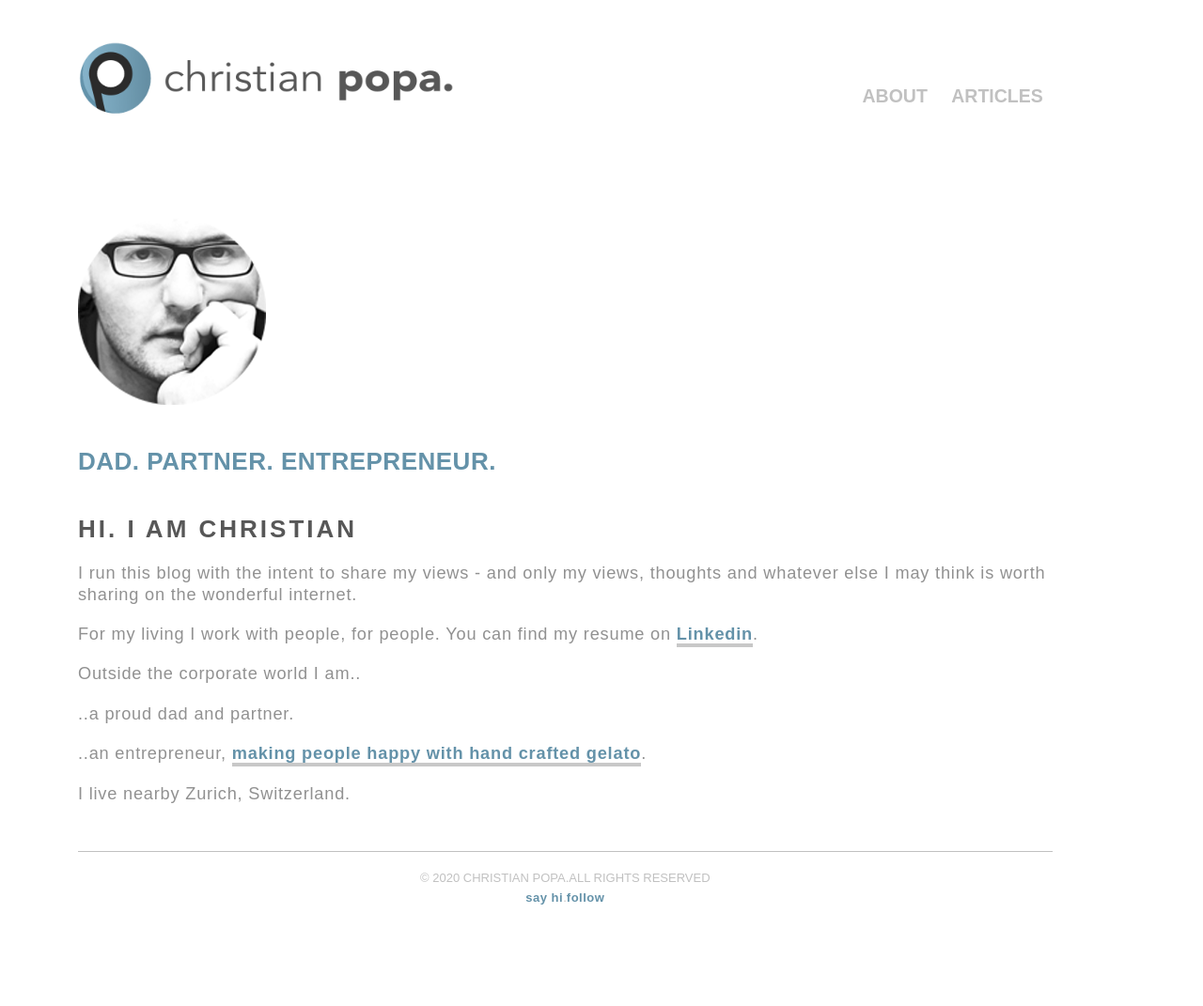
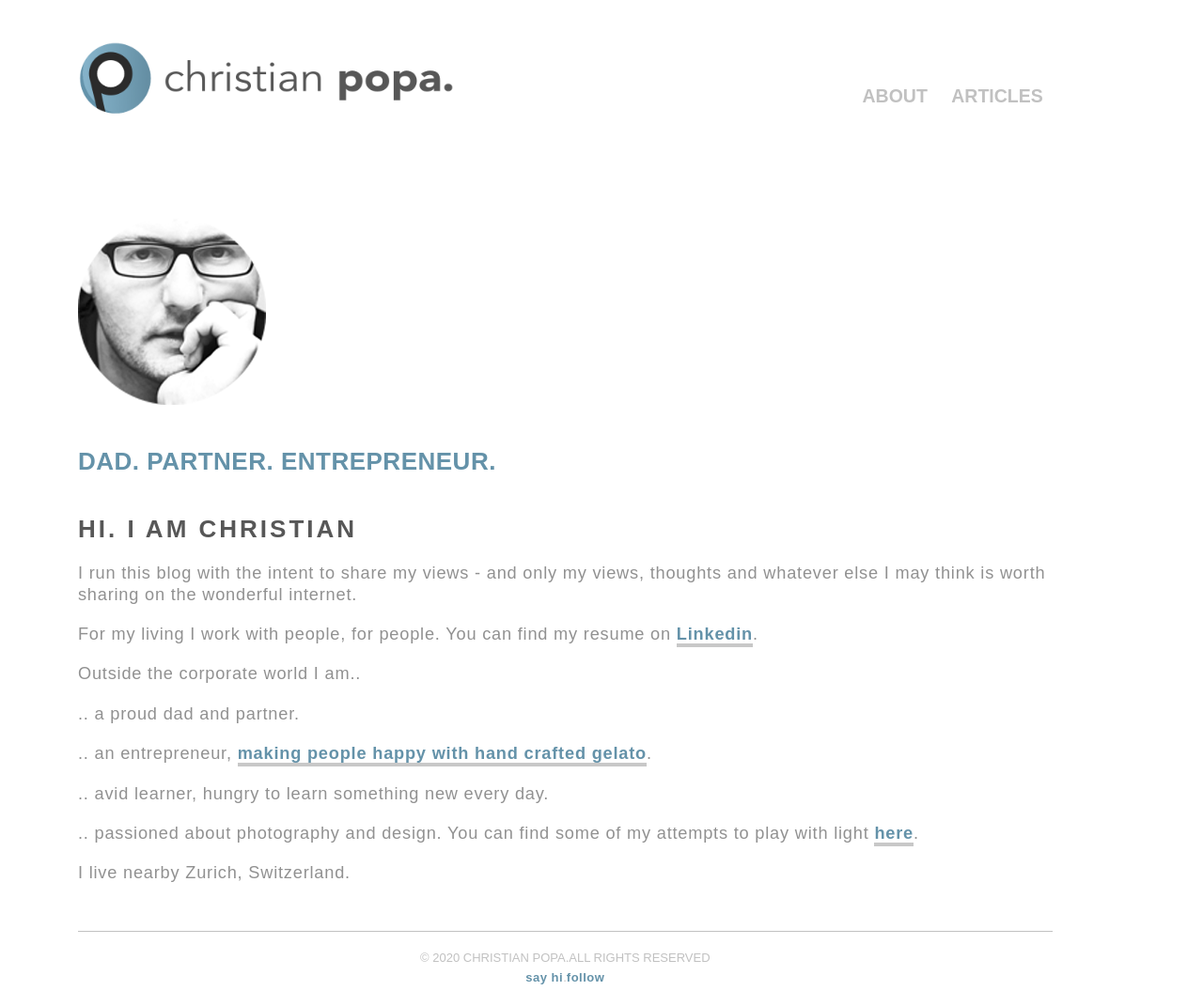
Before and after one commit to cristego/cristego.github.io, a Jekyll site: the page built from about.md, in a window 1280 px wide. Shown: the whole page at 94% size. Built offline with Jekyll 4.4.1, drawn with Linux system fonts in a browser that asks for light colours; before the commit the page ends 986 px from its top, so only the background shows below that.

Commit message:
update about page

```diff
--- a/about.md
+++ b/about.md
@@ -16,8 +16,12 @@ You can find my resume on [Linkedin](https://ch.linkedin.com/in/christianpopa){:
 
 Outside the corporate world I am..
 
-..a proud dad and partner.
+.. a proud dad and partner.
 
-..an entrepreneur, [making people happy with hand crafted gelato](https://eiszeit.co/){:target="_blank"}.
+.. an entrepreneur, [making people happy with hand crafted gelato](https://eiszeit.co/){:target="_blank"}.
+
+.. avid learner, hungry to learn something new every day.
+
+.. passioned about photography and design. You can find some of my attempts to play with light [here](https://500px.com/p/christianpopa?view=photos){:target="_blank"}.
 
 I live nearby Zurich, Switzerland.
```
